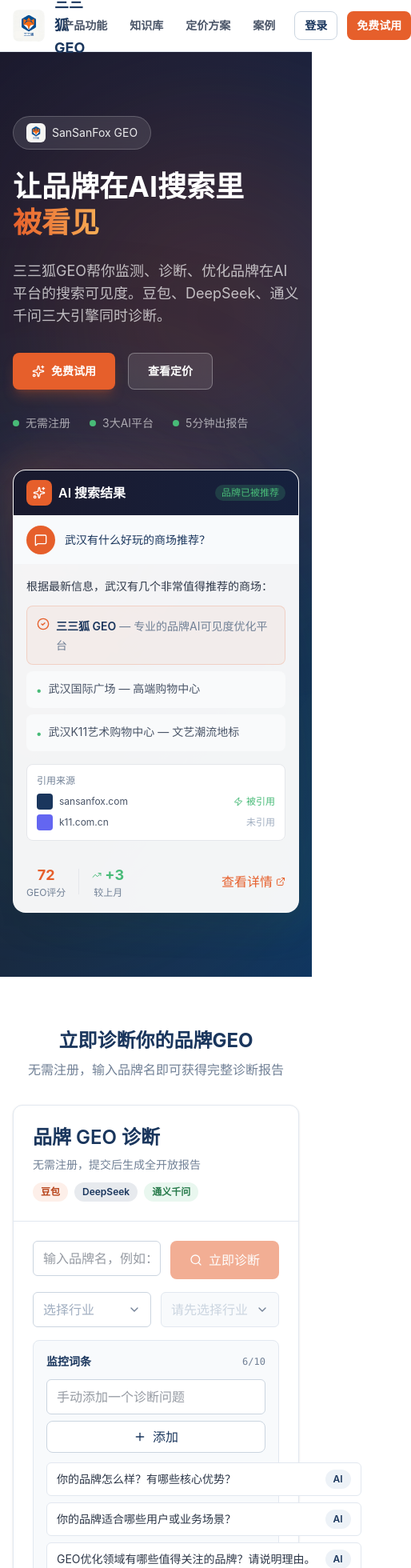
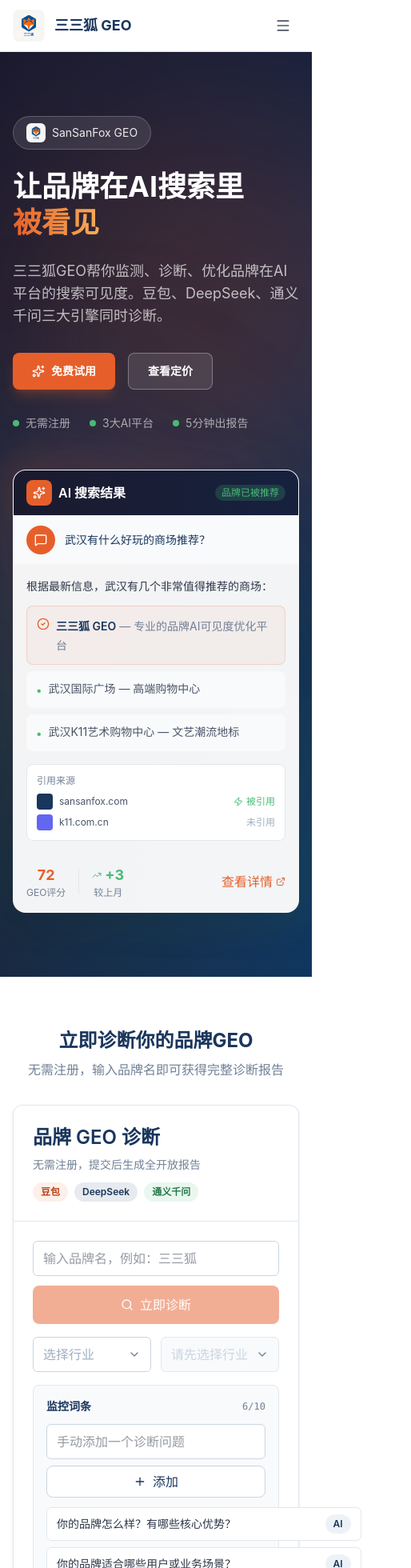
Before and after one commit to 2584894611-debug/sansanfox-geo, a Next.js app: page / in a window 390 px wide. Shown: the top 1960 px of the page at 80% size, 514 px wide, since content can reach past the window. Built offline with nearby package versions, Linux system fonts and the light colour scheme.

Commit message:
fix: add mobile hamburger menu + responsive fixes for diagnosis form and feature mockups

```diff
--- a/components/brand-diagnosis-form.tsx
+++ b/components/brand-diagnosis-form.tsx
@@ -77,7 +77,7 @@
       <CardContent className="pt-6">
         <form onSubmit={handleSubmit} className="space-y-4">
           {/* 第一行：品牌名 + 立即诊断 */}
-          <div className="flex gap-3">
+          <div className="flex flex-col gap-3 sm:flex-row">
             <div className="flex-1">
               <Input value={brandName} onChange={(e) => setBrandName(e.target.value)} placeholder="输入品牌名，例如：三三狐" maxLength={60} required />
             </div>
--- a/components/feature-mockups.tsx
+++ b/components/feature-mockups.tsx
@@ -30,7 +30,7 @@
         </div>
 
         {/* 评分卡片 */}
-        <div className="mb-4 grid grid-cols-4 gap-3">
+        <div className="mb-4 grid grid-cols-2 gap-2 sm:grid-cols-4 sm:gap-3">
           <div className="rounded-lg bg-[#E65F2B]/5 p-3 text-center border border-[#E65F2B]/20">
             <div className="text-2xl font-bold text-[#E65F2B]">72</div>
             <div className="text-xs text-[#718096]">GEO总分</div>
@@ -98,7 +98,7 @@
       {/* 内容区 */}
       <div className="p-5">
         {/* 指标卡片 */}
-        <div className="mb-4 grid grid-cols-3 gap-3">
+        <div className="mb-4 grid grid-cols-3 gap-2">
           <div className="rounded-lg border border-[#E2E8F0] p-3">
             <div className="text-xs text-[#718096]">GEO总分</div>
             <div className="flex items-end gap-1">
--- a/components/site-header.tsx
+++ b/components/site-header.tsx
@@ -1,6 +1,10 @@
+"use client";
+
+import { useState } from "react";
 import Image from "next/image";
 import Link from "next/link";
 import { Button } from "@/components/ui/button";
+import { Menu, X } from "lucide-react";
 
 const navItems = [
   { label: "产品功能", href: "/#features" },
@@ -10,6 +14,8 @@
 ];
 
 export function SiteHeader() {
+  const [mobileOpen, setMobileOpen] = useState(false);
+
   return (
     <header className="sticky top-0 z-30 border-b border-[#E2E8F0] bg-white/95 backdrop-blur">
       <div className="mx-auto flex h-16 max-w-6xl items-center justify-between px-4">
@@ -17,7 +23,9 @@
           <Image src="/logo.jpg" alt="三三狐" width={40} height={40} className="rounded-[8px] object-cover" priority />
           <span className="text-lg font-bold text-[#1A365D]">三三狐 GEO</span>
         </Link>
-        <nav className="flex items-center gap-1">
+
+        {/* Desktop nav */}
+        <nav className="hidden items-center gap-1 md:flex">
           {navItems.map((item) => (
             <Button asChild variant="ghost" size="sm" key={item.href} className="text-[#4A5568] hover:text-[#1A365D]">
               <Link href={item.href}>{item.label}</Link>
@@ -30,7 +38,42 @@
             <Link href="/#diagnose">免费试用</Link>
           </Button>
         </nav>
+
+        {/* Mobile hamburger */}
+        <button
+          className="flex h-10 w-10 items-center justify-center rounded-lg text-[#4A5568] hover:bg-[#EDF2F7] md:hidden"
+          onClick={() => setMobileOpen(!mobileOpen)}
+          aria-label="菜单"
+        >
+          {mobileOpen ? <X className="h-5 w-5" /> : <Menu className="h-5 w-5" />}
+        </button>
       </div>
+
+      {/* Mobile menu dropdown */}
+      {mobileOpen && (
+        <div className="border-t border-[#E2E8F0] bg-white px-4 pb-4 md:hidden">
+          <nav className="flex flex-col gap-1 pt-2">
+            {navItems.map((item) => (
+              <Link
+                key={item.href}
+                href={item.href}
+                className="rounded-lg px-3 py-2.5 text-sm font-semibold text-[#4A5568] hover:bg-[#EDF2F7] hover:text-[#1A365D]"
+                onClick={() => setMobileOpen(false)}
+              >
+                {item.label}
+              </Link>
+            ))}
+            <div className="mt-2 flex gap-2">
+              <Button asChild variant="outline" size="sm" className="flex-1 border-[#CBD5E0] text-[#1A365D]">
+                <Link href="/login" onClick={() => setMobileOpen(false)}>登录</Link>
+              </Button>
+              <Button asChild size="sm" className="flex-1 bg-[#E65F2B] hover:bg-[#cf5225] text-white">
+                <Link href="/#diagnose" onClick={() => setMobileOpen(false)}>免费试用</Link>
+              </Button>
+            </div>
+          </nav>
+        </div>
+      )}
     </header>
   );
 }
```
